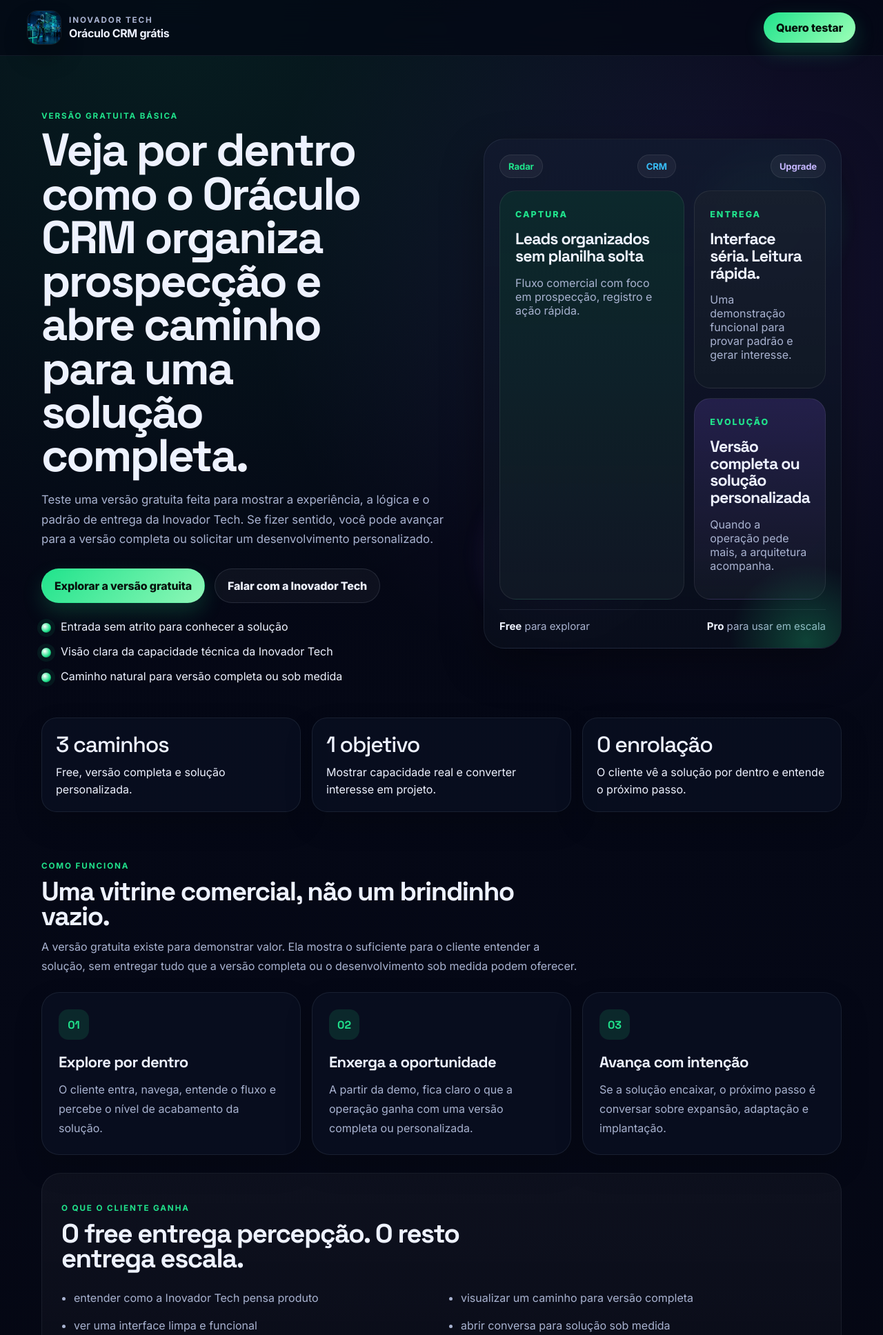
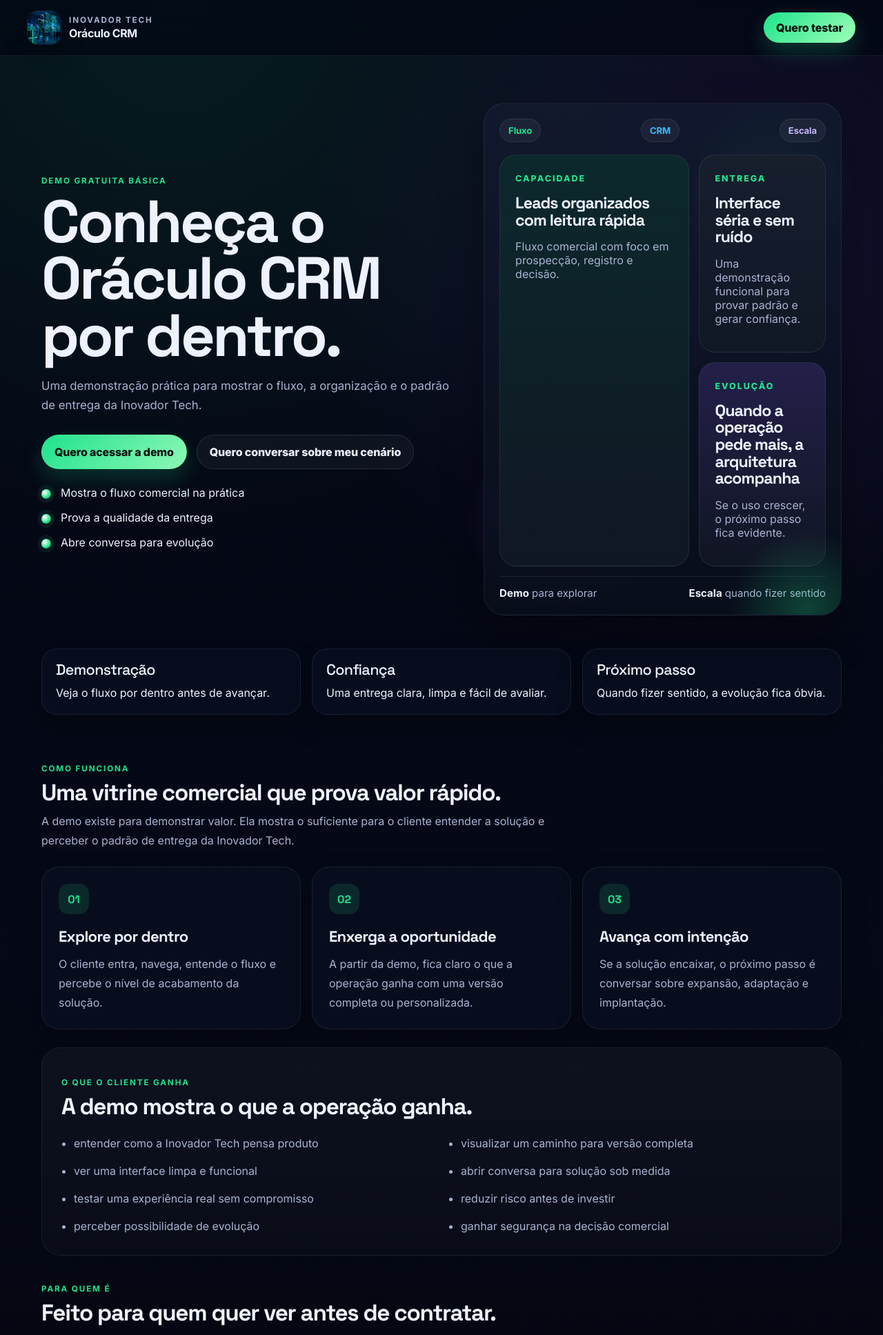
Before and after one commit to ninho10/inovador-tech, a Flask app: page /oraculo in a window 1280 px wide. Shown: the top 1935 px of the page at 69% size. Run offline with Flask 3, Linux system fonts and the light colour scheme.

Commit message:
refactor: tighten oraculo landing copy and layout

```diff
--- a/templates/oraculo.html
+++ b/templates/oraculo.html
@@ -5,25 +5,25 @@
   <meta name="viewport" content="width=device-width, initial-scale=1.0" />
   <meta http-equiv="X-UA-Compatible" content="IE=edge" />
   <meta name="theme-color" content="#050816" />
-  <title>Oráculo CRM grátis | Veja por dentro e evolua para versão completa</title>
-  <meta name="description" content="Teste a versão gratuita do Oráculo CRM, veja por dentro a experiência da Inovador Tech e descubra como evoluir para a versão completa ou uma solução personalizada para vendas e prospecção." />
-  <meta name="keywords" content="oráculo crm, crm gratuito, crm para vendas, prospecção comercial, software comercial, inovação tech, Inovador Tech, solução personalizada" />
+  <title>Oráculo CRM | Veja a demo e entenda o potencial</title>
+  <meta name="description" content="Conheça a demo do Oráculo CRM, veja o fluxo comercial por dentro e entenda quando faz sentido evoluir para uma solução completa da Inovador Tech." />
+  <meta name="keywords" content="oráculo crm, crm para vendas, prospecção comercial, demo crm, software comercial, Inovador Tech" />
   <meta name="robots" content="index,follow,max-image-preview:large,max-snippet:-1,max-video-preview:-1" />
   <link rel="canonical" href="https://sitesinovador.com.br/oraculo" />
 
   <meta property="og:locale" content="pt_BR" />
   <meta property="og:type" content="website" />
   <meta property="og:site_name" content="Inovador Tech" />
-  <meta property="og:title" content="Oráculo CRM grátis | Veja por dentro e evolua para versão completa" />
-  <meta property="og:description" content="Uma versão gratuita básica para explorar por dentro, perceber a qualidade da entrega e avançar para versão completa ou solução personalizada." />
+  <meta property="og:title" content="Oráculo CRM | Veja a demo e entenda o potencial" />
+  <meta property="og:description" content="Conheça a demo do Oráculo CRM, veja o fluxo comercial por dentro e entenda quando faz sentido evoluir para uma solução completa da Inovador Tech." />
   <meta property="og:url" content="https://sitesinovador.com.br/oraculo" />
   <meta property="og:image" content="{{ url_for('static', filename='img/oraculo-og.svg', _external=True) }}" />
   <meta property="og:image:type" content="image/svg+xml" />
   <meta property="og:image:alt" content="Oráculo CRM gratuito da Inovador Tech" />
 
   <meta name="twitter:card" content="summary_large_image" />
-  <meta name="twitter:title" content="Oráculo CRM grátis | Veja por dentro e evolua para versão completa" />
-  <meta name="twitter:description" content="Acesse a versão gratuita do Oráculo CRM, veja por dentro e descubra o caminho para uma solução completa ou personalizada." />
+  <meta name="twitter:title" content="Oráculo CRM | Veja a demo e entenda o potencial" />
+  <meta name="twitter:description" content="Conheça a demo do Oráculo CRM e entenda o fluxo comercial antes de avançar para uma solução completa." />
   <meta name="twitter:image" content="{{ url_for('static', filename='img/oraculo-og.svg', _external=True) }}" />
 
   <link rel="preconnect" href="https://fonts.googleapis.com" />
@@ -43,7 +43,7 @@
       {
         "@type": "Product",
         "name": "Oráculo CRM",
-        "description": "Versão gratuita básica do Oráculo CRM para demonstração, percepção de valor e conversão para versão completa ou solução personalizada.",
+        "description": "Demo do Oráculo CRM para demonstração de valor, percepção de capacidade e avanço para solução completa quando fizer sentido.",
         "brand": {
           "@type": "Brand",
           "name": "Inovador Tech"
@@ -207,7 +207,7 @@
       line-height: 0.95;
       margin: 0;
     }
-    .hero h1 { font-size: clamp(2.7rem, 5.2vw, 5.4rem); max-width: 11ch; }
+    .hero h1 { font-size: clamp(2.2rem, 6.8vw, 5.4rem); max-width: 10ch; }
     .lead,
     .section-heading p,
     .contact-box p,
@@ -424,8 +424,9 @@
     .stat-number {
       display: block;
       font-family: 'Space Grotesk', sans-serif;
-      font-size: 2rem;
-      letter-spacing: -0.04em;
+      font-size: 1.35rem;
+      letter-spacing: -0.03em;
+      line-height: 1.15;
     }
     .proof-strip p { margin: 8px 0 0; line-height: 1.6; }
 
@@ -433,7 +434,7 @@
     .section-heading { max-width: 780px; margin-bottom: 24px; }
     .section-heading.narrow { max-width: 680px; }
     .section-heading h2,
-    .contact-box h2 { font-size: clamp(1.9rem, 3vw, 3rem); margin-top: 8px; }
+    .contact-box h2 { font-size: clamp(1.75rem, 2.6vw, 2.8rem); margin-top: 8px; }
     .section-heading p { line-height: 1.75; margin: 12px 0 0; }
 
     .cards-grid {
@@ -567,8 +568,8 @@
         grid-template-columns: 1fr;
       }
       .hero { padding-top: 42px; }
-      .hero-copy { order: 2; }
-      .hero-visual { order: 1; min-height: auto; }
+      .hero-copy { order: 1; }
+      .hero-visual { order: 2; min-height: auto; margin-top: 12px; }
       .product-preview { width: 100%; }
       .preview-grid { grid-template-columns: 1fr; }
       .panel-large { min-height: 250px; grid-row: auto; }
@@ -618,7 +619,7 @@
       <img src="{{ url_for('static', filename='img/hero_robot.png') }}" alt="Logo da Inovador Tech" class="brand-mark" />
       <div class="brand-copy">
         <span class="eyebrow">Inovador Tech</span>
-        <strong>Oráculo CRM grátis</strong>
+        <strong>Oráculo CRM</strong>
       </div>
     </a>
     <a class="topbar-cta" href="#contato">Quero testar</a>
@@ -627,22 +628,21 @@
   <main id="conteudo">
     <section class="hero section-shell">
       <div class="hero-copy">
-        <p class="eyebrow accent">Versão gratuita básica</p>
-        <h1>Veja por dentro como o Oráculo CRM organiza prospecção e abre caminho para uma solução completa.</h1>
+        <p class="eyebrow accent">Demo gratuita básica</p>
+        <h1>Conheça o Oráculo CRM por dentro.</h1>
         <p class="lead">
-          Teste uma versão gratuita feita para mostrar a experiência, a lógica e o padrão de entrega da Inovador Tech.
-          Se fizer sentido, você pode avançar para a versão completa ou solicitar um desenvolvimento personalizado.
+          Uma demonstração prática para mostrar o fluxo, a organização e o padrão de entrega da Inovador Tech.
         </p>
 
         <div class="cta-row">
-          <a class="btn btn-primary" href="https://wa.me/5521983225806?text=Quero%20testar%20o%20Or%C3%A1culo%20CRM%20gr%C3%A1tis" target="_blank" rel="noopener">Explorar a versão gratuita</a>
-          <a class="btn btn-secondary" href="#contato">Falar com a Inovador Tech</a>
+          <a class="btn btn-primary" href="https://wa.me/5521983225806?text=Quero%20acessar%20a%20demo%20do%20Or%C3%A1culo%20CRM" target="_blank" rel="noopener">Quero acessar a demo</a>
+          <a class="btn btn-secondary" href="mailto:jenny@sitesinovador.com.br?subject=Or%C3%A1culo%20CRM%20-%20Pr%C3%B3xima%20etapa">Quero conversar sobre meu cenário</a>
         </div>
 
         <ul class="hero-bullets" aria-label="Benefícios principais">
-          <li>Entrada sem atrito para conhecer a solução</li>
-          <li>Visão clara da capacidade técnica da Inovador Tech</li>
-          <li>Caminho natural para versão completa ou sob medida</li>
+          <li>Mostra o fluxo comercial na prática</li>
+          <li>Prova a qualidade da entrega</li>
+          <li>Abre conversa para evolução</li>
         </ul>
       </div>
 
@@ -651,30 +651,30 @@
         <div class="visual-orb visual-orb-b"></div>
         <article class="product-preview glass-card">
           <div class="preview-top">
-            <span class="mini-chip chip-green">Radar</span>
+            <span class="mini-chip chip-green">Fluxo</span>
             <span class="mini-chip chip-blue">CRM</span>
-            <span class="mini-chip chip-violet">Upgrade</span>
+            <span class="mini-chip chip-violet">Escala</span>
           </div>
           <div class="preview-grid">
             <div class="preview-panel panel-large">
-              <span class="panel-label">Captura</span>
-              <strong>Leads organizados sem planilha solta</strong>
-              <p>Fluxo comercial com foco em prospecção, registro e ação rápida.</p>
+              <span class="panel-label">Capacidade</span>
+              <strong>Leads organizados com leitura rápida</strong>
+              <p>Fluxo comercial com foco em prospecção, registro e decisão.</p>
             </div>
             <div class="preview-panel panel-stack">
               <span class="panel-label">Entrega</span>
-              <strong>Interface séria. Leitura rápida.</strong>
-              <p>Uma demonstração funcional para provar padrão e gerar interesse.</p>
+              <strong>Interface séria e sem ruído</strong>
+              <p>Uma demonstração funcional para provar padrão e gerar confiança.</p>
             </div>
             <div class="preview-panel panel-stack alt">
               <span class="panel-label">Evolução</span>
-              <strong>Versão completa ou solução personalizada</strong>
-              <p>Quando a operação pede mais, a arquitetura acompanha.</p>
+              <strong>Quando a operação pede mais, a arquitetura acompanha</strong>
+              <p>Se o uso crescer, o próximo passo fica evidente.</p>
             </div>
           </div>
           <div class="preview-footer">
-            <span><b>Free</b> para explorar</span>
-            <span><b>Pro</b> para usar em escala</span>
+            <span><b>Demo</b> para explorar</span>
+            <span><b>Escala</b> quando fizer sentido</span>
           </div>
         </article>
       </div>
@@ -682,26 +682,25 @@
 
     <section class="section-shell proof-strip" aria-label="Resumo rápido">
       <div>
-        <span class="stat-number">3 caminhos</span>
-        <p>Free, versão completa e solução personalizada.</p>
+        <span class="stat-number">Demonstração</span>
+        <p>Veja o fluxo por dentro antes de avançar.</p>
       </div>
       <div>
-        <span class="stat-number">1 objetivo</span>
-        <p>Mostrar capacidade real e converter interesse em projeto.</p>
+        <span class="stat-number">Confiança</span>
+        <p>Uma entrega clara, limpa e fácil de avaliar.</p>
       </div>
       <div>
-        <span class="stat-number">0 enrolação</span>
-        <p>O cliente vê a solução por dentro e entende o próximo passo.</p>
+        <span class="stat-number">Próximo passo</span>
+        <p>Quando fizer sentido, a evolução fica óbvia.</p>
       </div>
     </section>
 
     <section class="section-shell content-section" id="como-funciona">
       <div class="section-heading">
         <p class="eyebrow accent">Como funciona</p>
-        <h2>Uma vitrine comercial, não um brindinho vazio.</h2>
+        <h2>Uma vitrine comercial que prova valor rápido.</h2>
         <p>
-          A versão gratuita existe para demonstrar valor. Ela mostra o suficiente para o cliente entender a solução,
-          sem entregar tudo que a versão completa ou o desenvolvimento sob medida podem oferecer.
+          A demo existe para demonstrar valor. Ela mostra o suficiente para o cliente entender a solução e perceber o padrão de entrega da Inovador Tech.
         </p>
       </div>
 
@@ -727,7 +726,7 @@
     <section class="section-shell content-section alt-section" id="beneficios">
       <div class="section-heading narrow">
         <p class="eyebrow accent">O que o cliente ganha</p>
-        <h2>O free entrega percepção. O resto entrega escala.</h2>
+        <h2>A demo mostra o que a operação ganha.</h2>
       </div>
       <div class="split-list">
         <ul>
@@ -768,20 +767,20 @@
 
       <div class="faq-list">
         <details open>
-          <summary>A versão gratuita é uma demo ou um produto incompleto?</summary>
-          <p>É uma versão gratuita básica, pensada para demonstração e validação. Ela mostra a solução por dentro e conduz naturalmente para a versão completa ou para um projeto personalizado.</p>
+          <summary>Isso é uma demo ou um produto incompleto?</summary>
+          <p>É uma demo comercial feita para mostrar o fluxo e a qualidade da entrega. O objetivo é deixar claro quando faz sentido avançar.</p>
         </details>
         <details>
-          <summary>Por que oferecer uma versão free?</summary>
-          <p>Porque a melhor venda começa quando o cliente vê a qualidade real da entrega. A versão gratuita reduz barreira de entrada e acelera a percepção de valor.</p>
+          <summary>Por que disponibilizar acesso sem custo?</summary>
+          <p>Porque ver a solução por dentro reduz atrito, aumenta confiança e acelera a decisão comercial.</p>
         </details>
         <details>
-          <summary>Quando faz sentido evoluir para uma versão completa?</summary>
-          <p>Quando a operação precisa de mais automação, mais profundidade, mais integrações ou um fluxo desenhado para o processo específico do negócio.</p>
+          <summary>Quando faz sentido seguir para a próxima etapa?</summary>
+          <p>Quando a operação percebe valor no fluxo e precisa de mais profundidade, integração ou ajuste sob medida.</p>
         </details>
         <details>
-          <summary>Vocês também desenvolvem solução personalizada?</summary>
-          <p>Sim. A versão gratuita serve justamente para mostrar o padrão de construção e abrir a conversa para um sistema sob medida, caso a operação demande algo maior.</p>
+          <summary>Vocês desenvolvem uma solução específica para o meu cenário?</summary>
+          <p>Sim. Quando a demo encaixa, a Inovador Tech pode construir uma solução desenhada para o processo da empresa.</p>
         </details>
       </div>
     </section>
@@ -790,9 +789,9 @@
       <div class="contact-box glass-card">
         <div>
           <p class="eyebrow accent">Próximo passo</p>
-          <h2>Se a versão free fizer sentido, a gente evolui isso para a sua operação.</h2>
+          <h2>Se fizer sentido, a gente parte para a próxima etapa.</h2>
           <p>
-            Fale com a Inovador Tech para testar a versão gratuita, avaliar a necessidade de upgrade ou iniciar um desenvolvimento personalizado.
+            Fale com a Inovador Tech para acessar a demo, avaliar a necessidade de evolução ou iniciar um desenvolvimento específico.
           </p>
         </div>
         <div class="cta-column">
@@ -807,7 +806,7 @@
   <footer class="footer section-shell">
     <div>
       <strong>Inovador Tech</strong>
-      <p>Oráculo CRM grátis como porta de entrada para produto completo ou solução personalizada.</p>
+      <p>Oráculo CRM como porta de entrada para produto completo ou solução sob medida.</p>
     </div>
     <div class="footer-meta">
       <span>SEO on-page</span>
```
